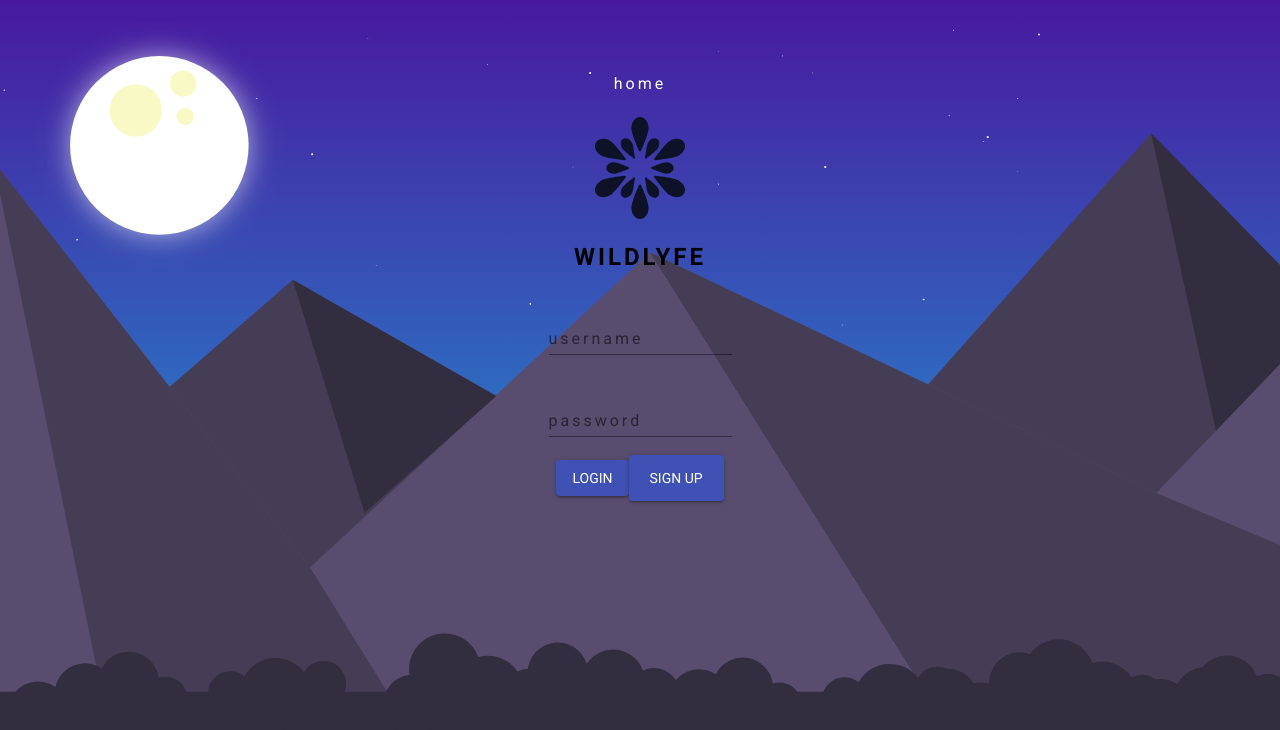
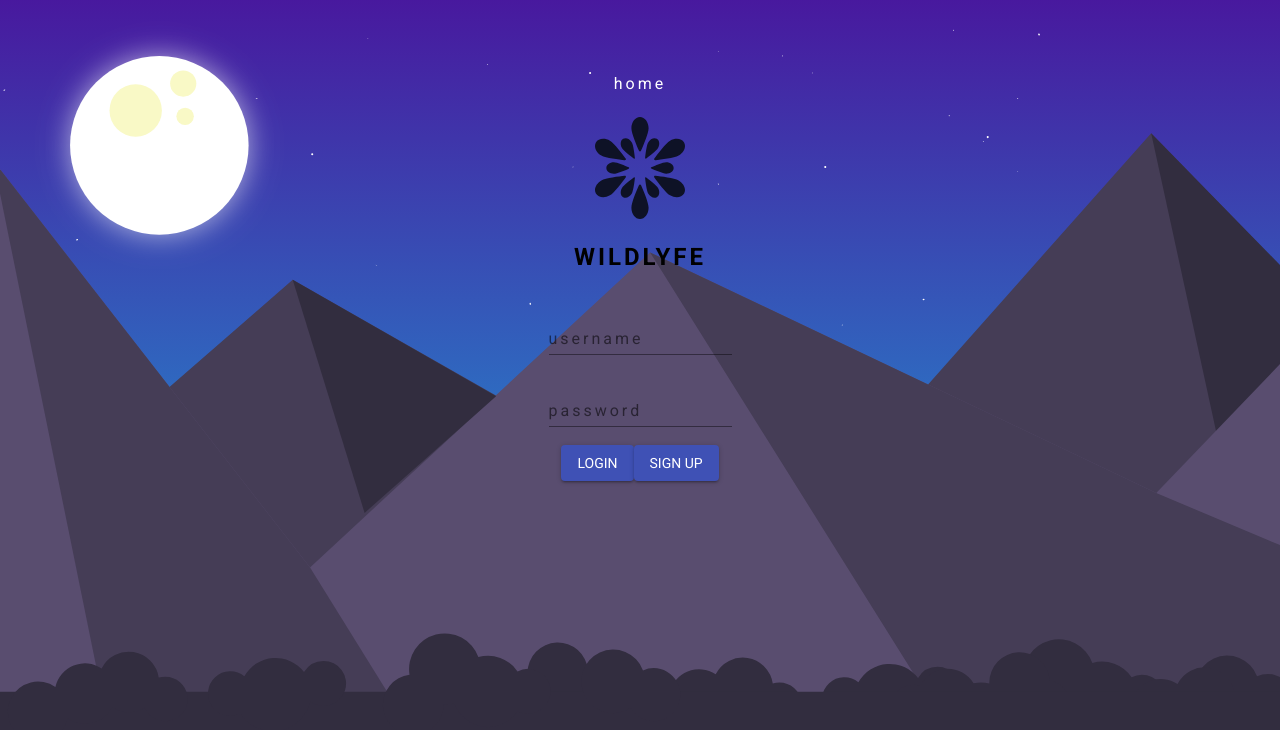
Before and after one commit to Bgorson/project3, a React (Create React App) app in the folder client/: page / in a window 1280 px wide. Shown: the top 730 px of the page. Built offline with nearby package versions, Linux system fonts and the light colour scheme.

Commit message:
ui cleanup

```diff
--- a/client/src/components/login.css
+++ b/client/src/components/login.css
@@ -2,8 +2,9 @@
     width: 90px;
 }
 
-.form-group{
-   margin: 10px;
+.login-btn {
+    margin: 10px;
+    text-decoration: none;
 }
 
 input:-webkit-autofill,
--- a/client/src/components/login.js
+++ b/client/src/components/login.js
@@ -111,22 +111,24 @@ class Login extends Component {
                             />
                         </div>
                         <div className="form-group ">
+                            <div className="login-btn">
                                 <Button
                                     variant="contained"
                                     color="primary"
                                     onClick={this.handleSubmit}
-                                type="submit">Login
+                                    type="submit"
+                                    >Login
                                 </Button>
-
                                 <Button
                                     variant="contained"
                                     color="primary">
                                         <Link
                                             to="/signup"
-                                        className="btn btn-link">
+                                            className="btn-link">
                                         Sign Up
                                         </Link>
                                 </Button>
+                            </div>
                         </div>
                     </form>
                 </div>
--- a/client/src/components/story.css
+++ b/client/src/components/story.css
@@ -8,8 +8,13 @@
     margin: 25px 0 0;
 }
 
-.btn {
+.btn,
+.btn-link {
     text-decoration: none;
-    padding: 5px;
     color: #FFFFFF;
 }
+
+.btn {
+    padding: 5px;
+
+}
```
Also changed, not shown: client/src/components/Story.js (indentation only). Lines whose indentation alone changed are shown as unchanged.
